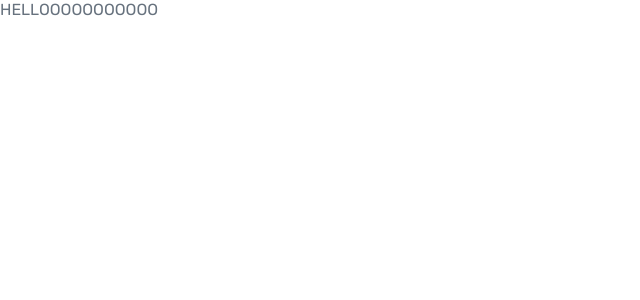
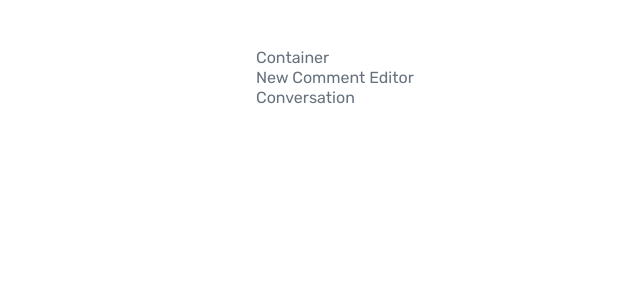
Before and after one commit to Taner-Tun/react_comments, a React (Vite) app: page / in a window 1280 px wide. Shown: the top 300 px of the page, without its empty margins (0-640 px from the left). Built offline with nearby package versions, Linux system fonts and the light colour scheme.

Commit message:
two new components created

```diff
--- a/src/App.jsx
+++ b/src/App.jsx
@@ -1,6 +1,9 @@
 import "./styles/reset.scss";
 import "./styles/variables.scss";
 import "./styles/global.scss";
+
+import { NewCommentEditor } from "./components/new-comment-editor";
+import { Conversation } from "./components/conversation";
 
 
 function App() {
@@ -8,9 +11,10 @@ function App() {
 
   return (
     <>
-      <div>
-
-        HELLOOOOOOOOOOO
+      <div className="container">
+        <p>Container</p>
+        <NewCommentEditor />
+      <Conversation />
       </div>
 
     </>
--- /dev/null
+++ b/src/components/conversation/index.jsx
@@ -0,0 +1,7 @@
+
+
+function Conversation () {
+    return <div>Conversation</div>
+}
+
+export {Conversation} ;
--- /dev/null
+++ b/src/components/new-comment-editor/index.jsx
@@ -0,0 +1,7 @@
+
+
+function NewCommentEditor () {
+    return<div>New Comment Editor</div>;
+}
+
+export {NewCommentEditor};
--- a/src/styles/global.scss
+++ b/src/styles/global.scss
@@ -4,3 +4,13 @@ body {
     line-height: 1.25;
     color: var(--grayish-blue);
 }
+
+.container {
+    display: grid;
+    margin-top: 48px;
+    grid-template-columns: 1fr min(768px, 90%) 1fr;
+}
+
+.container > * {
+    grid-column: 2;
+  }
```
